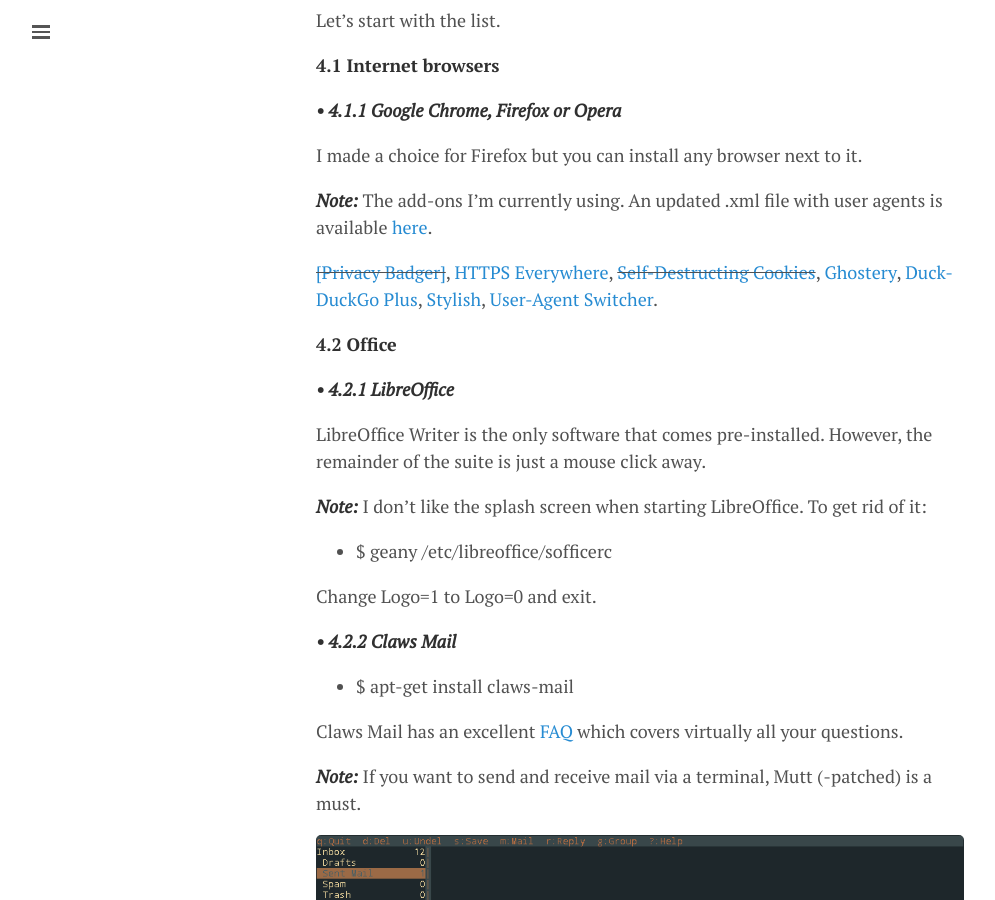
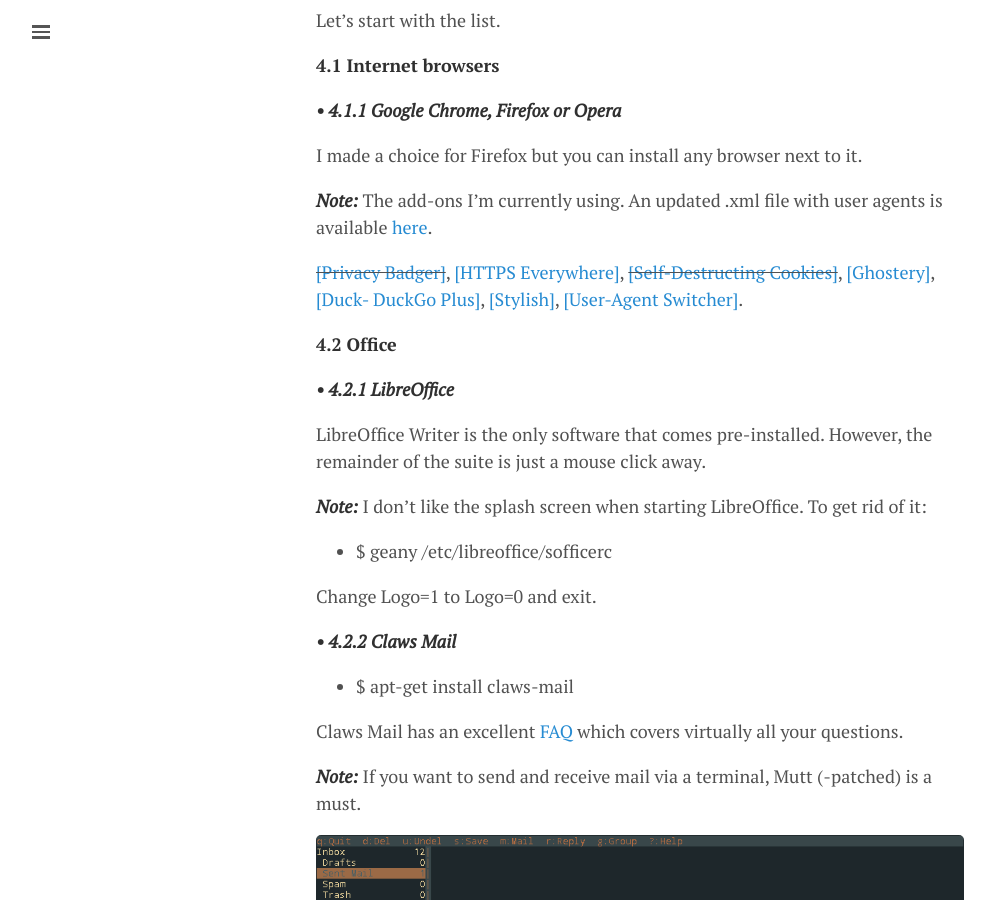
Before and after one commit to lgeurts/lgeurts.github.io, a Jekyll site: the page built from _posts/2017-07-11-bunsenlabs-linux-setup-notes-for dell-inspiron-6000.md, in a window 1280 px wide and 900 px high, scrolled down 2881 px. Shown: the whole window, without its empty margins (0-995 px from the left). Built offline with Jekyll 4.4.1, drawn with Linux system fonts in a browser that asks for light colours; nearby versions of some CDN libraries; comment, search, counter and statistics services are not loaded.

Commit message:
Update sub-section 4.1.1 #81 Add-ons

```diff
--- a/_posts/2017-07-11-bunsenlabs-linux-setup-notes-for dell-inspiron-6000.md
+++ b/_posts/2017-07-11-bunsenlabs-linux-setup-notes-for dell-inspiron-6000.md
@@ -78,7 +78,7 @@
 
 ***Note:*** The add-ons I'm currently using. An updated .xml file with user agents is available [here](http://techpatterns.com/forums/about304.html).
 
-~~[[Privacy Badger]](https://www.eff.org/privacybadger)~~, [HTTPS Everywhere](https://www.eff.org/https-everywhere), ~~[Self-Destructing Cookies](https://addons.mozilla.org/en-US/firefox/addon/self-destructing-cookies/)~~, [Ghostery](https://addons.mozilla.org/en-US/firefox/addon/ghostery/), [Duck- DuckGo Plus](https://addons.mozilla.org/en-US/firefox/addon/duckduckgo-for-firefox/), [Stylish](https://addons.mozilla.org/en-US/firefox/addon/stylish/), [User-Agent Switcher](https://addons.mozilla.org/en-US/firefox/addon/user-agent-switcher-firefox/).
+~~[[Privacy Badger]](https://www.eff.org/privacybadger)~~, [[HTTPS Everywhere]](https://www.eff.org/https-everywhere), ~~[[Self-Destructing Cookies]](https://addons.mozilla.org/en-US/firefox/addon/self-destructing-cookies/)~~, [[Ghostery]](https://addons.mozilla.org/en-US/firefox/addon/ghostery/), [[Duck- DuckGo Plus]](https://addons.mozilla.org/en-US/firefox/addon/duckduckgo-for-firefox/), [[Stylish]](https://addons.mozilla.org/en-US/firefox/addon/stylish/), [[User-Agent Switcher]](https://addons.mozilla.org/en-US/firefox/addon/user-agent-switcher-firefox/).
 
 **4.2 Office**
 
```
